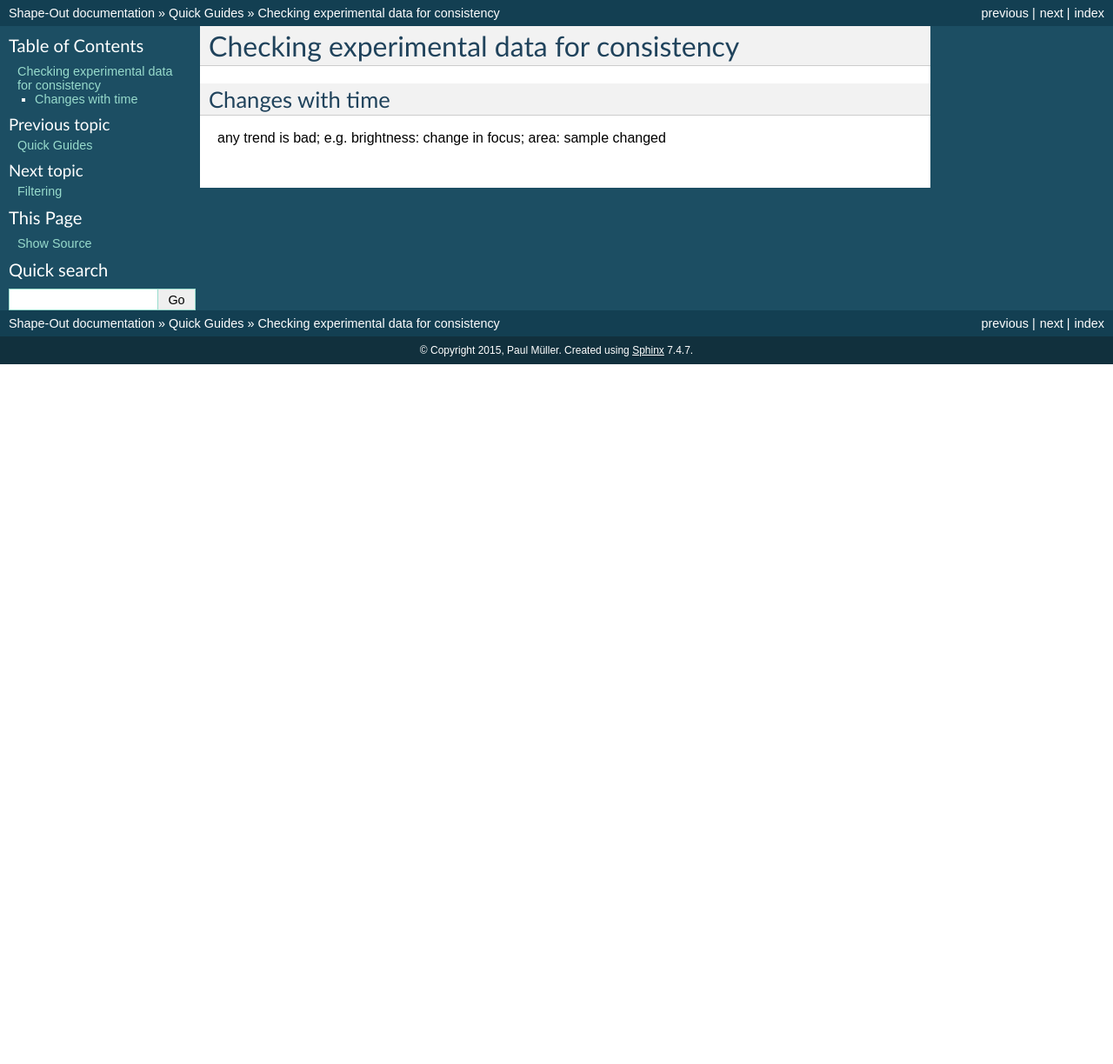
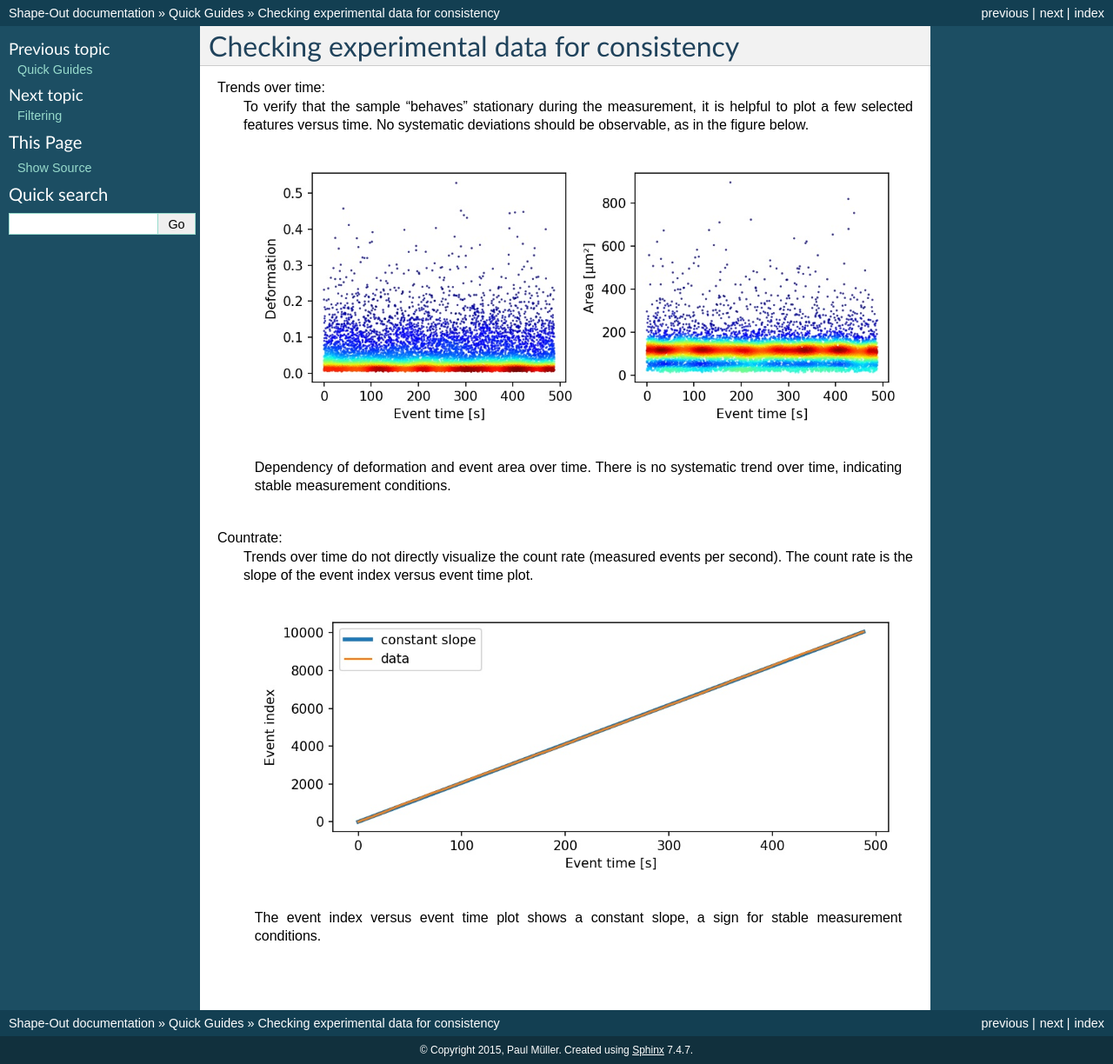
Before and after one commit to ZELLMECHANIK-DRESDEN/ShapeOut, a Sphinx documentation site: the page built from docs/sec_qg_consistency_check.rst, in a window 1280 px wide. Shown: the whole page at 87% size. Built offline with Sphinx 7.4.7, drawn with Linux system fonts in a browser that asks for light colours; pages that are not in the unit, such as notebooks, are missing from menus; the version number could not be read and is left out; before the commit the page ends 900 px from its top, so only the background shows below that.

Commit message:
docs: add consistency section

```diff
--- /dev/null
+++ b/docs/figures/qg_countrate.py
@@ -0,0 +1,22 @@
+import dclab
+import numpy as np
+import matplotlib.pylab as plt
+
+# dataset
+ds = dclab.new_dataset("fluorescence/fluorescence.rtdc")
+
+fig = plt.figure(figsize=(7, 3))
+
+ax1 = plt.subplot()
+ax1.plot([ds["time"][0], ds["time"][-1]],
+         [ds["index"][0], ds["index"][-1]],
+         label="constant slope",
+         lw=3)
+ax1.plot(ds["time"], ds["index"], label="data")
+ax1.set_xlabel(dclab.dfn.feature_name2label["time"])
+ax1.set_ylabel(dclab.dfn.feature_name2label["index"])
+ax1.legend()
+
+plt.tight_layout()
+plt.savefig("qg_countrate.jpg", dpi=150)
+plt.show()
--- /dev/null
+++ b/docs/figures/qg_time.py
@@ -0,0 +1,32 @@
+import dclab
+import numpy as np
+import matplotlib.pylab as plt
+
+# dataset
+ds = dclab.new_dataset("fluorescence/fluorescence.rtdc")
+
+kde1 = ds.get_kde_scatter(xax="time", yax="deform")
+kde2 = ds.get_kde_scatter(xax="time", yax="area_um")
+
+scatkw = {"marker": ".",
+          "s": 2,
+          "cmap": "jet",
+          "alpha": .7}
+
+fig = plt.figure(figsize=(7, 3))
+
+ax1 = plt.subplot(121)
+ax1.scatter(ds["time"], ds["deform"], c=kde1, **scatkw)
+ax1.set_xlabel(dclab.dfn.feature_name2label["time"])
+ax1.set_ylabel(dclab.dfn.feature_name2label["deform"])
+
+
+ax2 = plt.subplot(122)
+ax2.scatter(ds["time"], ds["area_um"], c=kde2, **scatkw)
+ax2.set_xlabel(dclab.dfn.feature_name2label["time"])
+ax2.set_ylabel(dclab.dfn.feature_name2label["area_um"])
+
+
+plt.tight_layout()
+plt.savefig("qg_time.jpg", dpi=150)
+plt.show()
--- a/docs/sec_qg_consistency_check.rst
+++ b/docs/sec_qg_consistency_check.rst
@@ -5,6 +5,23 @@
 Checking experimental data for consistency
 ==========================================
 
-Changes with time
------------------
-any trend is bad; e.g. brightness: change in focus; area: sample changed
+Trends over time:
+  To verify that the sample "behaves" stationary during the measurement, it is helpful
+  to plot a few selected features versus time. No systematic deviations should
+  be observable, as in the figure below.
+
+  .. figure:: figures/qg_time.jpg
+
+     Dependency of deformation and event area over time. There is no
+     systematic trend over time, indicating stable measurement conditions.
+
+
+Countrate:
+  Trends over time do not directly visualize the count rate (measured events
+  per second). The count rate is the slope of the event index versus event
+  time plot.
+
+  .. figure:: figures/qg_countrate.jpg
+
+     The event index versus event time plot shows a constant slope, a
+     sign for stable measurement conditions.
```
Also changed, not shown: docs/figures/qg_countrate.jpg (added), docs/figures/qg_time.jpg (added).
